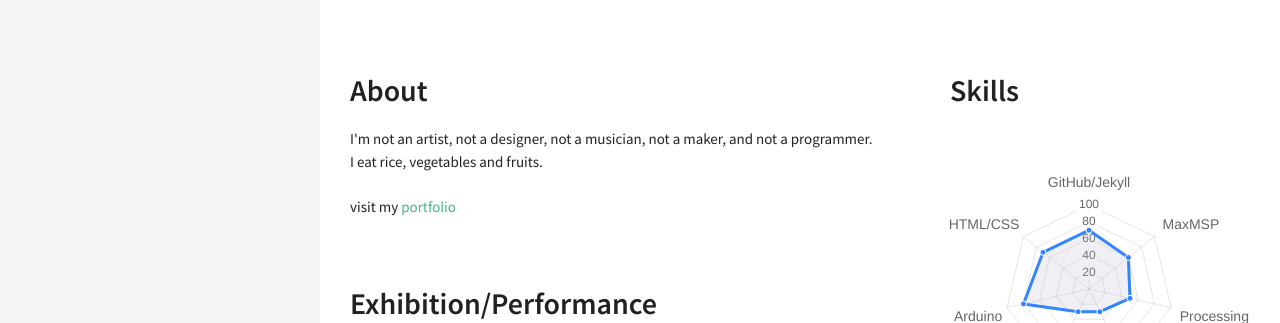
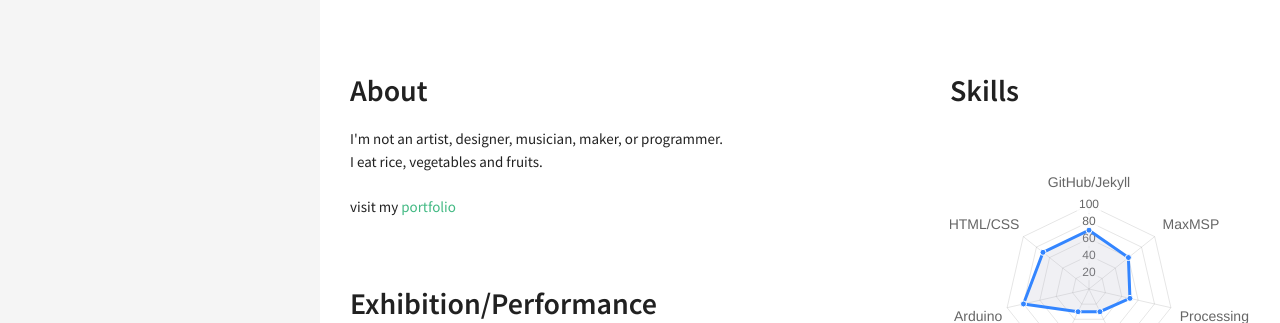
Before and after one commit to lucid2713/blog, a Jekyll site: the page built from resume.html, in a window 1280 px wide. Shown: the top 323 px of the page. Built offline with Jekyll 4.4.1, drawn with Linux system fonts in a browser that asks for light colours; nearby versions of some CDN libraries.

Commit message:
about me

```diff
--- a/_includes/sections/about.html
+++ b/_includes/sections/about.html
@@ -1,7 +1,7 @@
 <h1><span data-i18n="skills.my_skills">About</span></h1>
 
 <div>
-    I'm not an artist, not a designer, not a musician, not a maker, and not a programmer.
+    I'm not an artist, designer, musician, maker, or programmer.
     <br/> I eat rice, vegetables and fruits.<br/>
     <br/> visit my <a href="http://mina-vitamina.net/" target="blank">portfolio</a>
     <br/><br/><br/>
```
